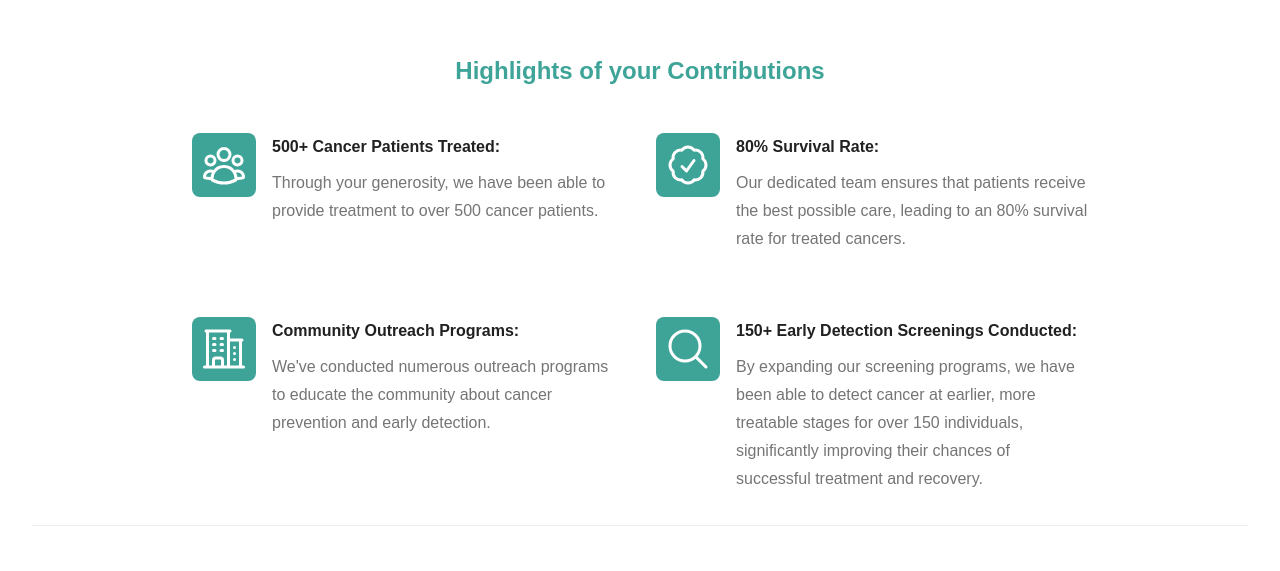
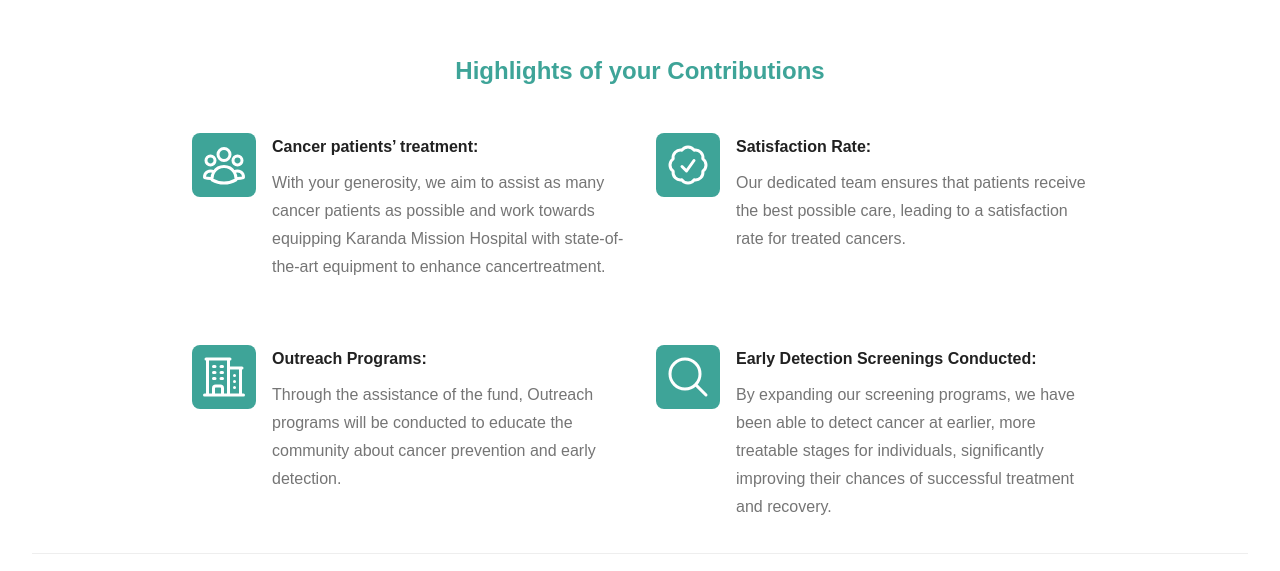
Before and after one commit to rmucheri/FOKMH, a React (Create React App) app: page / in a window 1280 px wide. Shown: the part 1540-2111 px from the top of the page. Built offline with nearby package versions, Linux system fonts and the light colour scheme.

Commit message:
replaced placed Pics with New ones

```diff
--- a/src/assets/index.js
+++ b/src/assets/index.js
@@ -40,8 +40,10 @@ import docTakSpeach from "./images/docTakspeach.jpg";
 import doctakwhite from "./images/doctakwhite.jpg";
 import kmhgate from "./images/kmhgate.jpg";
 import nurseCharge from "./images/nurseCharge.jpg";
+import docPaulNurses from "./images/docPaulNurses.jpg";
 
 export {
+  docPaulNurses,
   kmhgate,
   nurseCharge,
   doctakwhite,
--- a/src/components/AboutStory.js
+++ b/src/components/AboutStory.js
@@ -1,4 +1,5 @@
 import React from "react";
+import { docPaulNurses, doctakwhite } from "../assets";
 
 function AboutStory() {
   return (
@@ -40,7 +41,7 @@ function AboutStory() {
             <div className="col-span-12 md:col-span-5 md:col-start-7 order-1 md:order-2 mb-6 md:mb-0 mt-6 md:mt-0">
               <div>
                 <img
-                  src="https://images.squarespace-cdn.com/content/v1/62de875d83675b0dd4255d6b/cd7761b9-7c54-4bf1-b085-67c625a5fa53/25903809243_2733e9f415_o.jpg"
+                  src={docPaulNurses}
                   alt=""
                   className="max-w-full h-auto rounded-2xl"
                 />
@@ -84,7 +85,7 @@ function AboutStory() {
             <div className="col-span-12 md:col-span-5 md:col-start-2 order-1 mb-6 md:mb-0 mt-6 md:mt-0">
               <div>
                 <img
-                  src="https://images.squarespace-cdn.com/content/v1/6509b098e9ec677d0862ff32/c8b16879-82fd-4197-bd36-6ae20b19422e/DSCF8600.jpg"
+                  src={doctakwhite}
                   alt=""
                   className="max-w-full h-auto rounded-2xl"
                 />
--- a/src/components/AboutUs.js
+++ b/src/components/AboutUs.js
@@ -1,4 +1,5 @@
 import React from "react";
+import { docPaul } from "../assets";
 
 function AboutUs() {
   return (
@@ -6,10 +7,7 @@ function AboutUs() {
       <div className="contentLeft">
         <div className="row">
           <div className="imgWrapper ">
-            <img
-              src="https://images.squarespace-cdn.com/content/v1/62de875d83675b0dd4255d6b/cd7761b9-7c54-4bf1-b085-67c625a5fa53/25903809243_2733e9f415_o.jpg"
-              alt=""
-            />
+            <img src={docPaul} alt="" />
           </div>
           <div className="imgWrapper shadow-orange-700 rounded-lg shadow-lg">
             <img
--- a/src/components/Content/memberscontent.js
+++ b/src/components/Content/memberscontent.js
@@ -1,3 +1,5 @@
+import { mutepfa } from "../../assets";
+
 const members = [
   {
     img: "https://cdn.pixabay.com/photo/2015/10/05/22/37/blank-profile-picture-973460_960_720.png",
@@ -41,7 +43,7 @@ const members = [
     text: "Dr. C. Zengeni graduated from the University of Zimbabwe Medical School in 2005. After completing an 18-month tenure at Harare Hospital, he moved to the United Kingdom, where he undertook training in Family Medicine. He is currently a partner at Ash Tree House Surgery in Kirkham. Dr. Zengeni holds the Membership of the Royal Colleges of Physicians (MRCP UK), a specialty certificate in Diabetes and Endocrinology, and a Diploma in the Management of Diabetes in Primary Care. He is a member of the Royal College of Physicians of Edinburgh and the Society for Endocrinology.",
   },
   {
-    img: "https://cdn.pixabay.com/photo/2015/10/05/22/37/blank-profile-picture-973460_960_720.png",
+    img: mutepfa,
     header: "Mr. Mwandibhuya K Mutepfa",
     text: "Mr. Mwandibhuya Kennedy Mutepfa is the Founder and CEO of several private enterprises in Calgary, Canada. Prior to his entrepreneurial ventures, he held significant positions in the industrial sector, serving as a Senior Buyer at Lancashire Steel and later as Retail Manager and General Manager at Ziscosteel Distribution Center in Kwekwe. His leadership extended to the realm of sports, where he held multiple national soccer leadership roles, demonstrating his passion for the sport and administrative acumen. He also currently serve as a board member with the Calgary United Soccer Association (CUSA) Mr. Mutepfa is a proponent of good corporate governance, strategic planning, and effective policy formulation and implementation. He has earned several certifications in stores and purchasing management, soccer administration, entrepreneurship and a Diploma in business and digital marketing management, He also holds an Executive Master of Business Administration (EMBA) with a focus on professional selling and leadership from the university of Fredericton, New Brunswick, Canada. As one of the co-founders of Friends of Karanda Mission Hospital (FOKMH), Mr. Mutepfa believes in the importance of giving back to the community. He advocates for sharing resources with those in need, emphasizing the positive impact such contributions can have on the less privileged.",
   },
@@ -80,11 +82,11 @@ dedication, bringing a wealth of experience and passion to her ministerial and c
     header: "Merrit Munzwembiri",
     text: "FRIENDS OF KARANDA BOARD MEMBER",
   },
-//   {
-//     img: "https://cdn.pixabay.com/photo/2015/10/05/22/37/blank-profile-picture-973460_960_720.png",
-//     header: "",
-//     text: "FRIENDS OF KARANDA BOARD MEMBER",
-//   },
+  //   {
+  //     img: "https://cdn.pixabay.com/photo/2015/10/05/22/37/blank-profile-picture-973460_960_720.png",
+  //     header: "",
+  //     text: "FRIENDS OF KARANDA BOARD MEMBER",
+  //   },
   {
     img: "https://cdn.pixabay.com/photo/2015/10/05/22/37/blank-profile-picture-973460_960_720.png",
     header: "Rutendo Maereka",
--- a/src/components/Features.js
+++ b/src/components/Features.js
@@ -1,38 +1,42 @@
-import React from 'react'
-import { ArrowPathIcon, BuildingOffice2Icon, CheckBadgeIcon,  MagnifyingGlassIcon, UserGroupIcon } from '@heroicons/react/24/outline'
+import React from "react";
+import {
+  ArrowPathIcon,
+  BuildingOffice2Icon,
+  CheckBadgeIcon,
+  MagnifyingGlassIcon,
+  UserGroupIcon,
+} from "@heroicons/react/24/outline";
 // import  mamoyo  from '../assets/images/mamoyo.jpg'
 
 const features = [
   {
-      name: '500+ Cancer Patients Treated: ',
+    name: "Cancer patients’ treatment: ",
     description:
-        'Through your generosity, we have been able to provide treatment to over 500 cancer patients.',
+      "With your generosity, we aim to assist as many cancer patients as possible and work towards equipping Karanda Mission Hospital with state-of-the-art equipment to enhance cancertreatment.",
     icon: UserGroupIcon,
     // image: mamoyo
   },
   {
-      name: '80% Survival Rate:',
+    name: "Satisfaction Rate:",
     description:
-        ' Our dedicated team ensures that patients receive the best possible care, leading to an 80% survival rate for treated cancers.',
+      " Our dedicated team ensures that patients receive the best possible care, leading to a satisfaction rate for treated cancers.",
     icon: CheckBadgeIcon,
   },
   {
-      name: 'Community Outreach Programs:',
+    name: "Outreach Programs:",
     description:
-        "We've conducted numerous outreach programs to educate the community about cancer prevention and early detection.",
+      "Through the assistance of the fund, Outreach programs will be conducted to educate the community about cancer prevention and early detection.",
     icon: BuildingOffice2Icon,
   },
   {
-      name: '150+ Early Detection Screenings Conducted:',
+    name: "Early Detection Screenings Conducted:",
     description:
-        'By expanding our screening programs, we have been able to detect cancer at earlier, more treatable stages for over 150 individuals, significantly improving their chances of successful treatment and recovery.',
+      "By expanding our screening programs, we have been able to detect cancer at earlier, more treatable stages for individuals, significantly improving their chances of successful treatment and recovery.",
     icon: MagnifyingGlassIcon,
   },
-  ]
-
+];
 
 function Features() {
-
   return (
     <div className="bg-white py-4 md:py-20 animate-slide-and-fade-in">
       <div className="mx-auto max-w-7xl px-6 lg:px-8">
@@ -54,28 +58,36 @@ function Features() {
         <hr/>
       </div> */}
         <div className="mx-auto mt-10 max-w-2xl sm:mt-20 lg:mt-4 lg:max-w-4xl mb-8">
-      <h3 className="text-2xl font-semibold leading-7 text-[#3ea498] lg:text-center  mb-12">Highlights of your Contributions</h3>
+          <h3 className="text-2xl font-semibold leading-7 text-[#3ea498] lg:text-center  mb-12">
+            Highlights of your Contributions
+          </h3>
           <dl className="grid max-w-xl grid-cols-1 gap-x-8 gap-y-10 lg:max-w-none lg:grid-cols-2 lg:gap-y-16">
             {features.map((feature) => (
               <div key={feature.name} className="relative pl-20">
                 <dt className="text-base font-semibold leading-7 text-gray-900">
-                <div style={{backgroundColor: "#3ea498"}} className="absolute left-0 top-0 flex h-16 w-16 items-center justify-center rounded-lg bg-indigo-600">
-                  <feature.icon  className="h-12 w-12 text-white" aria-hidden="true" />
+                  <div
+                    style={{ backgroundColor: "#3ea498" }}
+                    className="absolute left-0 top-0 flex h-16 w-16 items-center justify-center rounded-lg bg-indigo-600"
+                  >
+                    <feature.icon
+                      className="h-12 w-12 text-white"
+                      aria-hidden="true"
+                    />
                   </div>
                   {/* {feature.image && <img src={feature.image} alt={feature.name} className="mt-4"/>} */}
                   {feature.name}
                 </dt>
-              <dd className="mt-2 text-base leading-7 text-gray-600">{feature.description}</dd>
+                <dd className="mt-2 text-base leading-7 text-gray-600">
+                  {feature.description}
+                </dd>
               </div>
             ))}
-
           </dl>
         </div>
-      <hr className='bg-gray-100 shadow-[#ffd832] shadow-lg'></hr>
+        <hr className="bg-gray-100 shadow-[#ffd832] shadow-lg"></hr>
       </div>
-
     </div>
-  )
+  );
 }
 
-export default Features
+export default Features;
```
Also changed, not shown: src/assets/images/docPaul.jpg (added), src/assets/images/docPaulNurses.jpg (added). Lines whose indentation alone changed are shown as unchanged.
